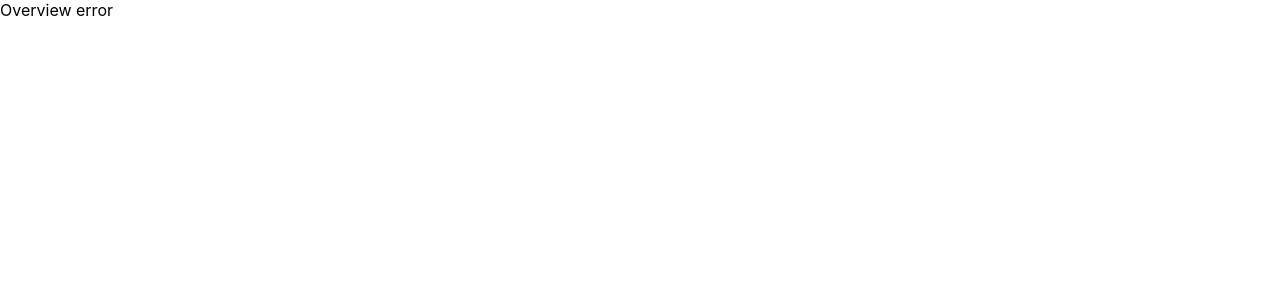
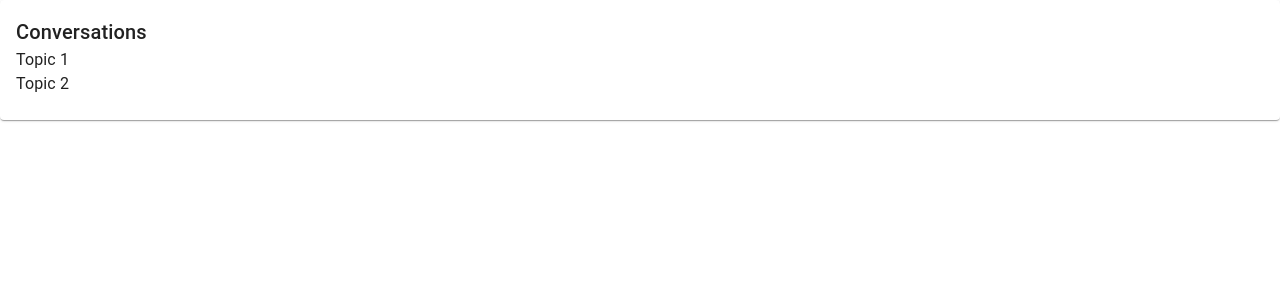
Before and after one commit to Takobz/cook-with-kobz, a React (Create React App) app in the folder src/CWT.APP/CWT.Web/cwt-web-app/: page /overview/1 in a window 1280 px wide. Shown: the top 300 px of the page. Built offline with nearby package versions, Linux system fonts and the light colour scheme.

Commit message:
create small cards for layout

```diff
--- /dev/null
+++ b/src/CWT.APP/CWT.Web/cwt-web-app/src/components/Overview/Conversations.tsx
@@ -0,0 +1,21 @@
+import { Card, CardContent, CardHeader, Typography } from "@mui/material";
+
+interface ConversationsProps {
+    topics: string[];
+}
+
+//TODO: Center this card in the parent
+const Conversations = ({ topics } : ConversationsProps) => {
+    return (
+    <Card>
+
+        <CardContent>
+        <Typography variant="h6">Conversations</Typography>
+            {topics.map((topic, index) => {
+                return <Typography key={index}>{topic}</Typography>
+            })}
+        </CardContent>
+    </Card>)
+}
+
+export default Conversations;
--- a/src/CWT.APP/CWT.Web/cwt-web-app/src/components/Overview/ImageCard.tsx
+++ b/src/CWT.APP/CWT.Web/cwt-web-app/src/components/Overview/ImageCard.tsx
@@ -1,5 +1,5 @@
 const ImageCard = () => {
-
+    return <></>
 }
 
 export default ImageCard;
--- /dev/null
+++ b/src/CWT.APP/CWT.Web/cwt-web-app/src/components/Overview/Meal.tsx
@@ -0,0 +1,5 @@
+const Meal = () => {
+    return <></>
+}
+
+export default Meal;
--- /dev/null
+++ b/src/CWT.APP/CWT.Web/cwt-web-app/src/components/Overview/MusicCard.tsx
@@ -0,0 +1,5 @@
+const MusicCard = () => {
+    return <></>
+}
+
+export default MusicCard;
--- a/src/CWT.APP/CWT.Web/cwt-web-app/src/components/pages/Overview.tsx
+++ b/src/CWT.APP/CWT.Web/cwt-web-app/src/components/pages/Overview.tsx
@@ -1,9 +1,27 @@
 //TODO: Create Overview page with Image, Topic, Song, etc.
 
+import { Fragment, useEffect } from "react";
+import ImageCard from "../Overview/ImageCard";
+import Conversations from "../Overview/Conversations";
+import { useParams } from "react-router-dom";
+
+const conversations = [
+    "Topic 1",
+    "Topic 2",
+]
+
 const Overview = () => {
-    return (<div className="className">
-        Overview error
-    </div>);
+    const conversationId = useParams<{id: string}>()
+    useEffect(() => {
+        //get conversation by id
+        console.log(conversationId.id)
+    })
+
+    return (
+    <Fragment>
+        <ImageCard />
+        <Conversations topics={conversations}/>
+    </Fragment>);
 }
 
 export default Overview;
```
